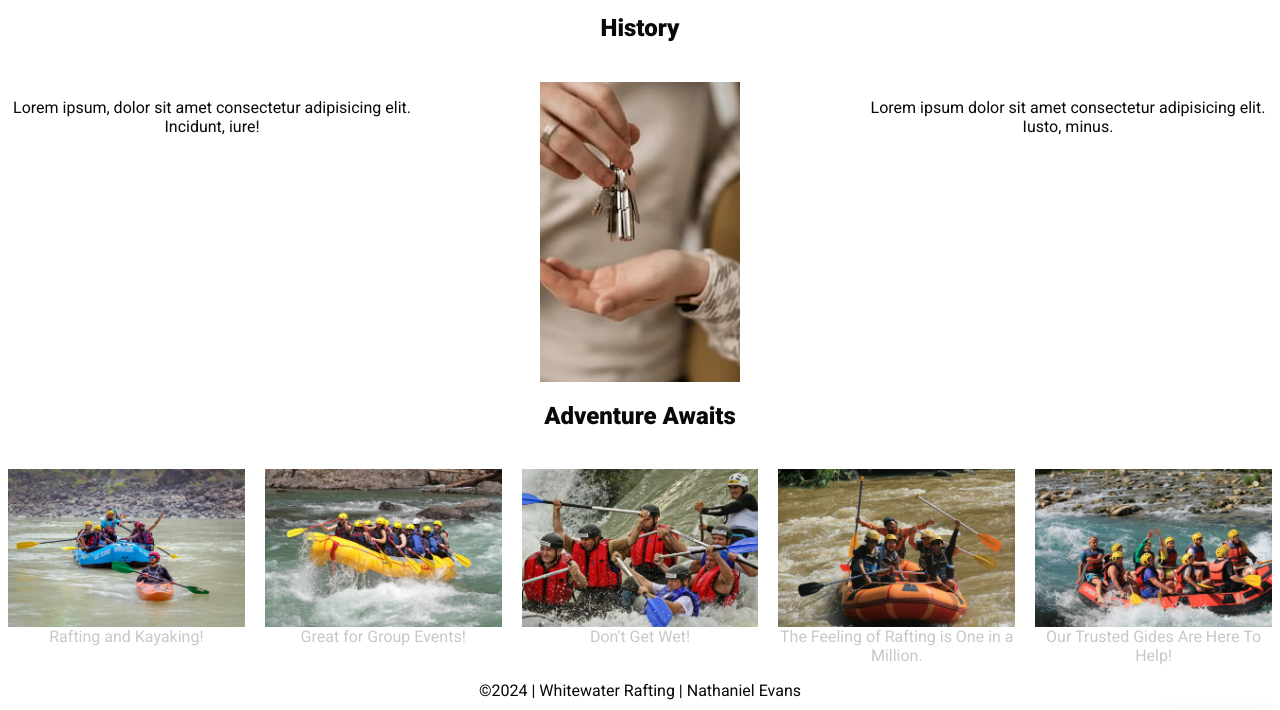
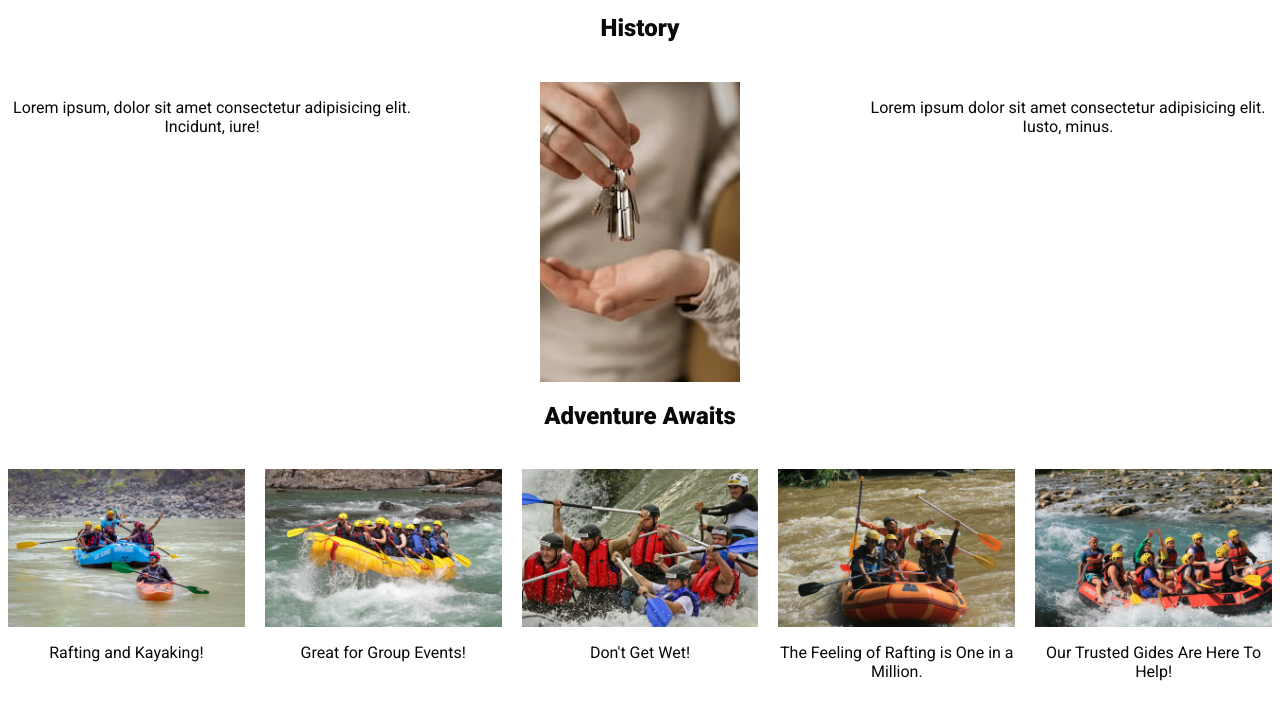
Before and after one commit to nateevans002/wdd130, a plain HTML site: page wwr/about.html in a window 1280 px wide. Shown: the part 1041-1751 px from the top of the page. Drawn offline with Linux system fonts and the light colour scheme.

Commit message:
about us updates

```diff
--- a/wwr/about.html
+++ b/wwr/about.html
@@ -41,23 +41,23 @@
                 <h2>Adventure Awaits</h2>
                 <div>
                     <img src="images/rafting-2.webp" alt="Rafting Image" class="adventure">
-                    <figcaption>Rafting and Kayaking!</figcaption>
+                    <p>Rafting and Kayaking!</p>
                 </div>
                 <div>
                     <img src="images/rafting-3.webp" alt="Rafting Image" class="adventure">
-                    <figcaption>Great for Group Events!</figcaption>
+                    <p>Great for Group Events!</p>
                 </div>
                 <div>
                     <img src="images/rafting-4.webp" alt="Rafting Image" class="adventure">
-                    <figcaption>Don't Get Wet!</figcaption>
+                    <p>Don't Get Wet!</p>
                 </div>
                 <div>
                     <img src="images/rafting-5.webp" alt="Rafting Image" class="adventure">
-                    <figcaption>The Feeling of Rafting is One in a Million.</figcaption>
+                    <p>The Feeling of Rafting is One in a Million.</p>
                 </div>
                 <div>
                     <img src="images/rafting-6.webp" alt="Rafting Image" class="adventure">
-                    <figcaption>Our Trusted Gides Are Here To Help!</figcaption>
+                    <p>Our Trusted Gides Are Here To Help!</p>
                 </div>
             </section>
         </main>
```
